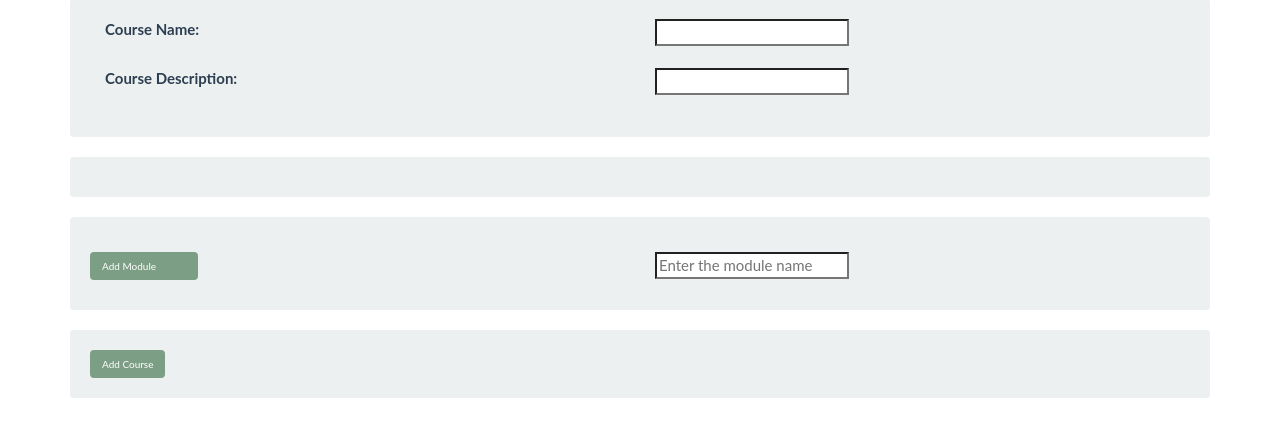
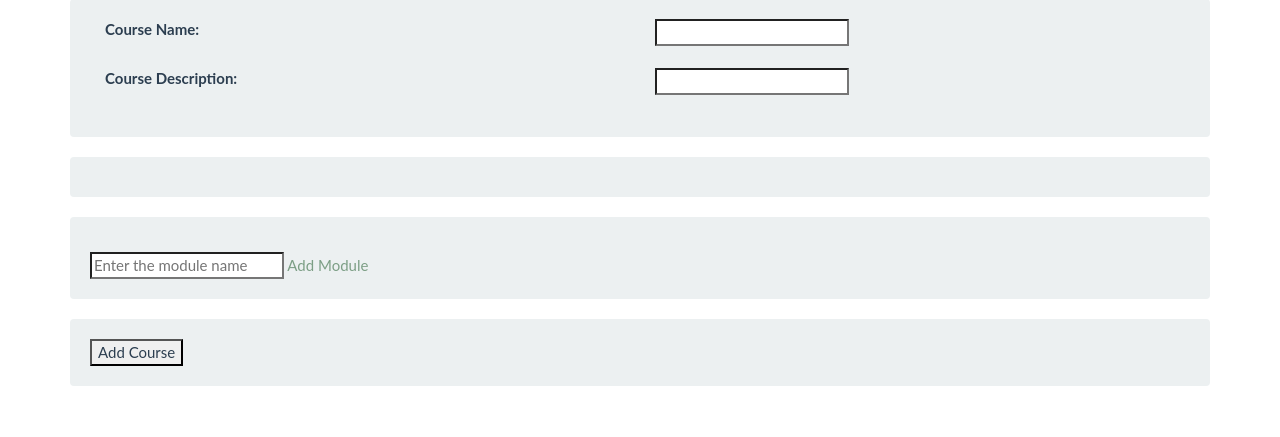
Before and after one commit to abhinav37/sdp, a Django app: template sdp/main/templates/main/new.html in a window 1280 px wide. Shown: the part 103-540 px from the top of the page. Run offline with Django 3.2, Linux system fonts and the light colour scheme; the template is opened without the code that fills it, so the values that code supplies are empty; some libraries are stand-ins or nearby versions.

Commit message:
chnages in new

```diff
--- a/sdp/main/templates/main/new.html
+++ b/sdp/main/templates/main/new.html
@@ -38,7 +38,6 @@
 
 		$(document).ready(function() {
 			$("#addMod").click(function(){
-				if($("#module_name").val()!=""){
 				var csrftoken = getCookie('csrftoken');
 				$.ajax({
 					method: "POST",
@@ -61,15 +60,9 @@
 					});
 					$("#moduleContainer").find('#' + modSelected).addClass("active");
 				});
-				}
-		else
-		alert("Enter module name");
 			});
 
 			$("#moduleContainer").on("click", ".moduleLoad", function(event){
-				if(modSelected==this.id)
-					return;
-
 				modSelected = this.id;
 				$("#compContainer").html("Loading...");
 
@@ -100,7 +93,6 @@
 			});
 
 			$("#compContainer").on("click", ".addCom", function(event){
-				if($("#component_name").val()!=""){
 				var csrftoken = getCookie('csrftoken');
 				$.ajax({
 					method: "POST",
@@ -125,10 +117,7 @@
 						$( "#components" ).append($(comp));
 					});
 				});
-		}
-		else
-		alert("Enter module name");
-		});
+			});
 
 			$("#compContainer").on("click", ".componentLoad", function(event){
 				var csrftoken = getCookie('csrftoken');
@@ -319,33 +308,15 @@
 		<div class="col-md-12">
 			<div class="row well">
 				<div id="moduleContainer"></div>
-					<div class="row">
-						<div class="col-md-6">
-							<input type="button" class="btn btn-info" value="Add Module" href="#" id="addMod" style="padding-right:40px"onclick="unhide()"></input>
-						</div>
-						<div class="col-md-6">
-							<input type="text" placeholder="Enter the module name" name="module_name" id="module_name" />
-						</div>
-
-					</div>
-					<div style="padding-top:10px"></div>
-					<div id="moduleEdit" hidden>
-						<div class="row">
-							<div class="col-md-6">
-								<a href="#" id="renameMod">Rename Module</a>
-							</div>
-							<div class="col-md-6">
-								<input type="text" name="moduleRename" id="moduleRenameText" />
-							</div>
-						</div>
-
-						<div class="row" style="padding-top:10px">
-							<div class="col-md-6">
-								<a href="#" id="deleteMod">Delete Module</a>
-							</div>
-						</div>
-					</div>
+				<input type="text" placeholder="Enter the module name" name="module_name" id="module_name" />
+				<a href="#" id="addMod" onclick="unhide()">Add Module</a>
+				<div id="moduleEdit" hidden>
+					</br>
+					<input type="text" name="moduleRename" id="moduleRenameText" />
+					<a href="#" id="renameMod">Rename Module</a>
+					<a href="#" id="deleteMod">Delete Module</a>
 				</div>
+				</br>
 			</div>
 		</div>
 	</div>
@@ -360,7 +331,7 @@
 				<input type="hidden" value="" name="modulePositions" id="modulePositions" />
 				<input type="hidden" value="" name="compsPositions" id="compsPositions" />
 
-				<input type="submit" value="Add Course" class="btn btn-info" onclick="formSubmit()" /></div>
+				<input type="submit" value="Add Course" onclick="formSubmit()" /></div>
 		</div>
 	</div>
 
```
